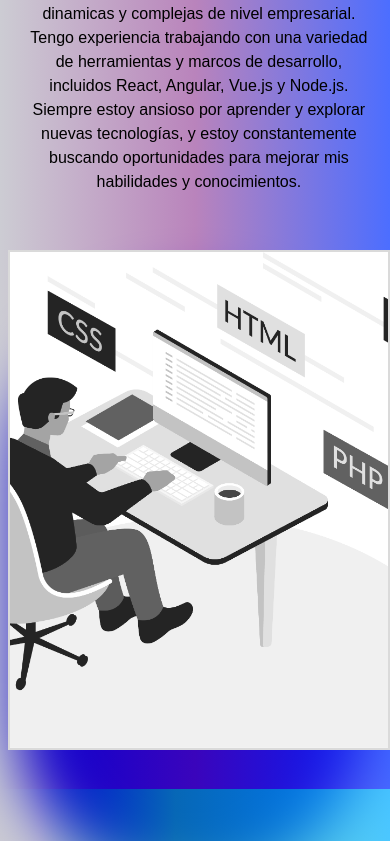
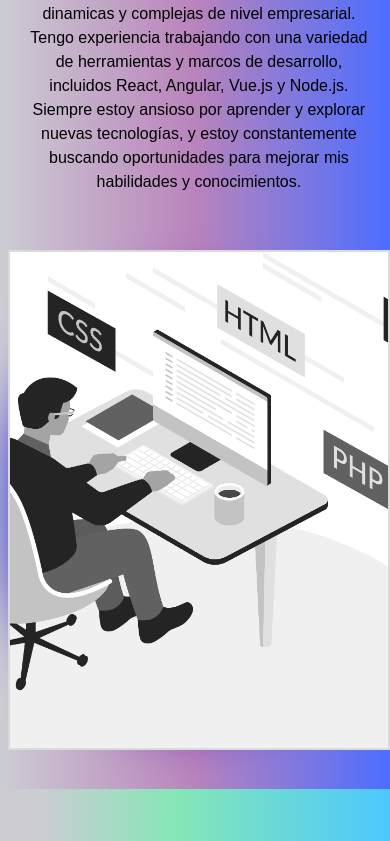
Before and after one commit to SBrian09/Front-End-Portfolio, a Next.js app: page / in a window 390 px wide. Shown: the part 1193-2034 px from the top of the page. Built offline with nearby package versions, Linux system fonts and the light colour scheme.

Commit message:
new commit

```diff
--- a/src/styles/globals.css
+++ b/src/styles/globals.css
@@ -481,7 +481,7 @@ hr {
 @media screen and (max-width: 480px){
   .color-blue{
     width: 90%;
-    height: 70%;
+    height: 50%;
     margin-left: 10px;
     top:1490px;
   }
```
